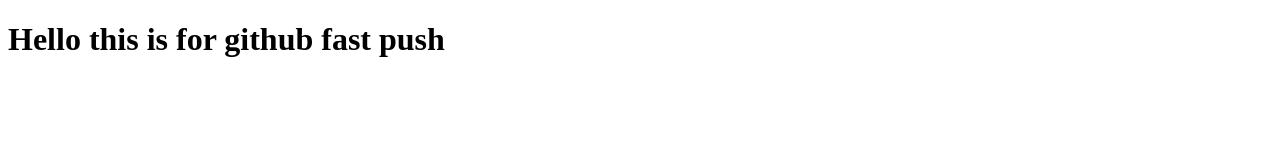
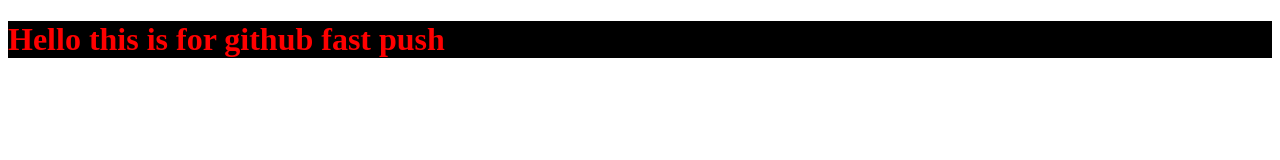
Before and after one commit to test-webDev/test1, a plain HTML site: page index.html in a window 1280 px wide. Drawn offline with Linux system fonts and the light colour scheme.

Commit message:
style added to the h1 color and background

```diff
--- a/index.html
+++ b/index.html
@@ -4,6 +4,12 @@
     <meta charset="UTF-8">
     <meta name="viewport" content="width=device-width, initial-scale=1.0">
     <title>Document</title>
+    <style>
+        h1{
+            color: red;
+            background: black;
+        }
+    </style>
 </head>
 <body>
 
```
